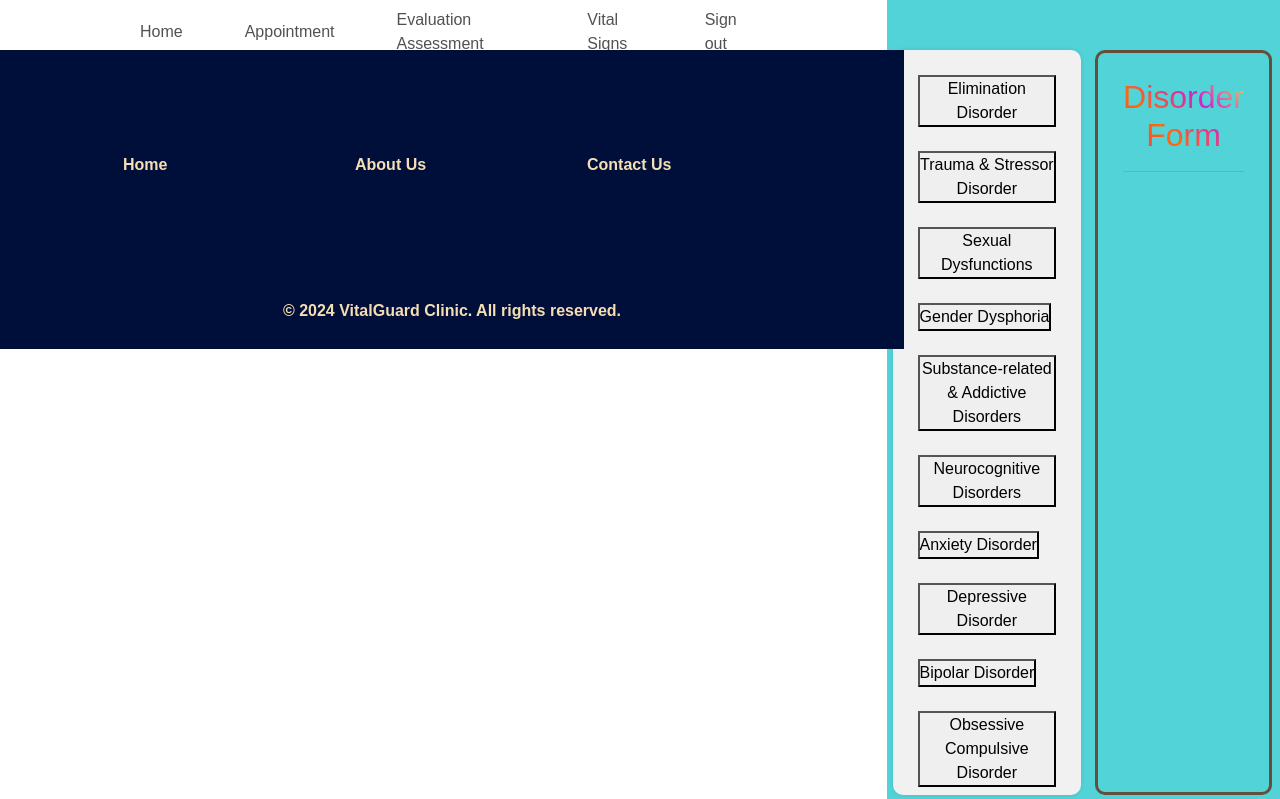
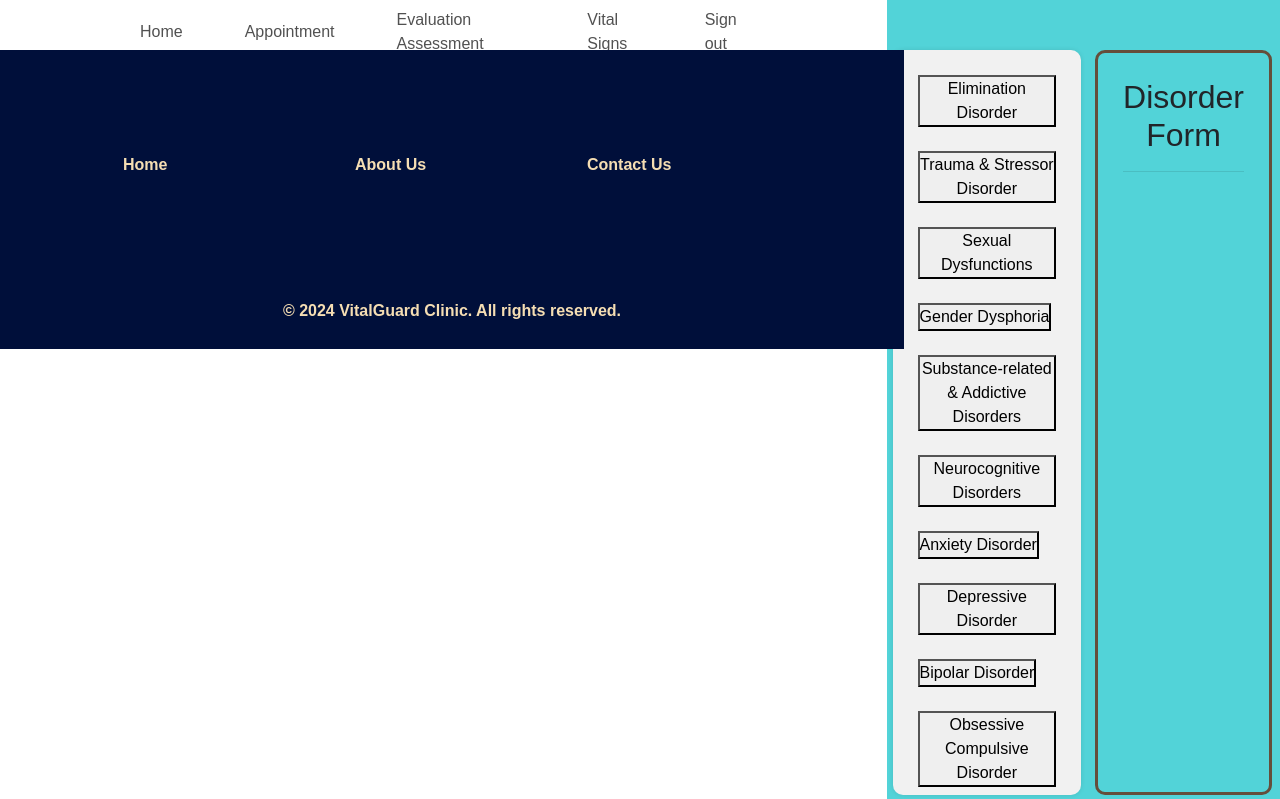
Before and after one commit to mildredfakoya/ProjectIntern01, a PHP site: page /assessment_forms.php in a window 1280 px wide. Shown: the top 799 px of the page. Run offline with PHP 8.4, Linux system fonts and the light colour scheme.

Commit message:
updated_assess_forms

```diff
--- a/assessment_forms.php
+++ b/assessment_forms.php
@@ -64,7 +64,7 @@ require_once "assessment.php";
       <!--<h2 style="background: linear-gradient(90deg, rgba(2, 0, 36, 1) 0%, rgba(9, 9, 121, 1) 35%, rgba(0, 212, 255, 1) 100%);
   -webkit-background-clip: text;
   -webkit-text-fill-color: transparent;"></h2>-->
-    <h2 class="H_assess_forms" style="background: linear-gradient(45deg, #f32170, #ff6b08, #cf23cf, #eedd44); -webkit-background-clip: text; -webkit-text-fill-color: transparent;">Disorder Form</h2>
+    <h2 class="H_assess_forms">Disorder Form</h2>
 
     <hr>
      <form class="F_assess_forms" id="eliminationForm">
```
